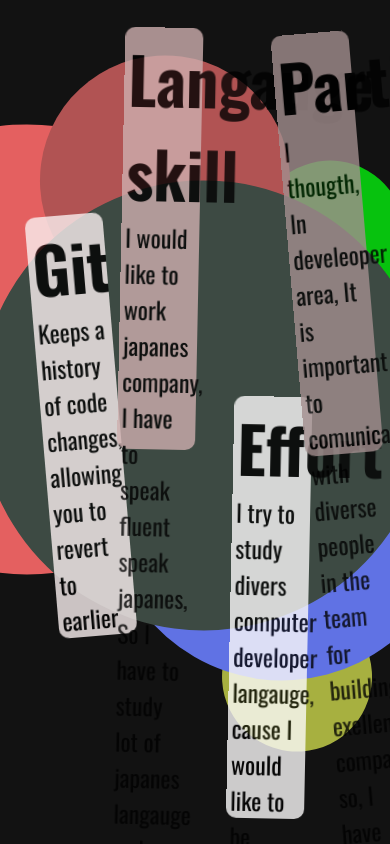
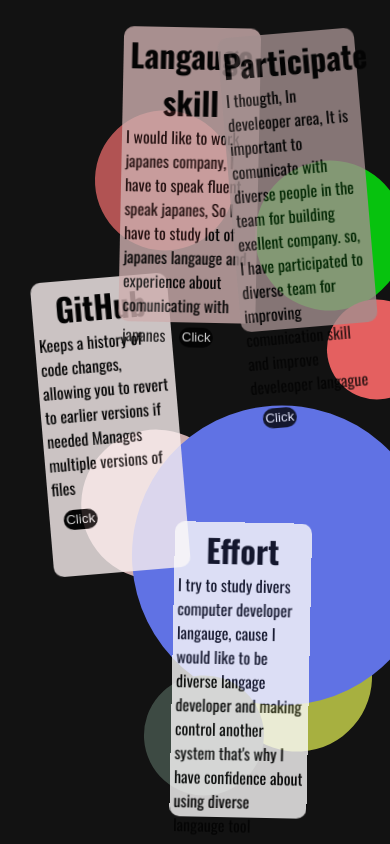
Before and after one commit to sdj050312/skill-portofolio, a plain HTML site: page index.html in a window 390 px wide. Shown: the part 3360-4204 px from the top of the page. Drawn offline with nearby package versions, Linux system fonts and the light colour scheme; a web font is replaced by a local one.

Commit message:
responsive css

```diff
--- a/css/dev.css
+++ b/css/dev.css
@@ -1000,7 +1000,7 @@ input[id="slide3"]:checked ~ .slide-btn label[for="slide3"] {
   font-size: 4rem;
 }
 .effort-board p {
-  font-size: 1.5rem;
+  font-size: 1.2rem;
 }
 .effort-board {
   margin: 1%;
@@ -1035,7 +1035,7 @@ input[id="slide3"]:checked ~ .slide-btn label[for="slide3"] {
   font-size: 4rem;
 }
 .effort-board-01 p {
-  font-size: 1.5rem;
+  font-size: 1.2rem;
 }
 
 .effort-board-01 {
@@ -1061,7 +1061,7 @@ input[id="slide3"]:checked ~ .slide-btn label[for="slide3"] {
   font-size: 4rem;
 }
 .effort-board-02 p {
-  font-size: 1.5rem;
+  font-size: 1.2rem;
 }
 .effort-board-02 {
   margin: 1%;
@@ -1085,7 +1085,7 @@ input[id="slide3"]:checked ~ .slide-btn label[for="slide3"] {
   font-size: 4rem;
 }
 .effort-board-03 p {
-  font-size: 1.5rem;
+  font-size: 1.2rem;
 }
 .effort-board-03 {
   margin: 1%;
--- a/css/responsive.css
+++ b/css/responsive.css
@@ -1,104 +1,155 @@
-
-@media (max-width: 1280px ){
-    .home{
+@media (max-width: 1280px) {
+  .home {
     grid-template-columns: 500px 400px;
   }
-    .home-title h1{
+
+  .home-title h1 {
     font-size: 2rem;
   }
-    .home-circle-ani{
+  .home-circle-ani {
     width: 480px;
     height: 480px;
   }
-    .botom-circle-ani{
+  .botom-circle-ani {
     width: 300px;
     transform: translateY(-150%);
     height: 300px;
   }
-    .tab_content{
+  .tab_content {
     width: 90%;
   }
-    .board-exp{
-        font-size: .8rem;
+  .board-exp {
+    font-size: 0.8rem;
   }
-    .chart-bar{
+  .chart-bar {
     width: 250px;
   }
-    .plus-exp01{
-        font-size: .8rem;
+  .plus-exp01 {
+    font-size: 0.8rem;
   }
-    .plus-exp{
-        font-size: .7rem;
+  .plus-exp {
+    font-size: 0.7rem;
   }
-    .project-icon-name li{
+  .project-icon-name li {
     display: none;
   }
-    .project-icon i{
+  .project-icon i {
     font-size: 1rem;
   }
-    .project_exp li{
-        font-size: .7rem;
+  .project_exp li {
+    font-size: 0.7rem;
   }
-    .slide-btn label{
+  .slide-btn label {
     width: 90px;
     height: 15px;
   }
-    .skill-content h1{
+  .skill-content h1 {
     font-size: 3rem;
-
   }
-    .skill-content h3{
+  .skill-content h3 {
     font-size: 2rem;
   }
-    .skill-content p{
-        font-size: .7rem;
+  .skill-content p {
+    font-size: 0.7rem;
   }
-    .skill-btn{
+  .skill-btn {
     margin-top: 30px;
   }
-    .mails h1{
+  .mails h1 {
     font-size: 3rem;
   }
-    .mails li{
+  .mails li {
     font-size: 1.3rem;
   }
-    .mail-img{
+  .mail-img {
     height: 50%;
   }
-    .footer-circle-ani{
+  .footer-circle-ani {
     transform: translateX(-40%);
   }
+  #component-card {
+    width: 40%;
+    height: 40%;
   }
-@media (max-width: 768px )  {
-    .head{
+  #component-card h1 {
+    font-size: 2rem;
+  }
+  #component-card p {
+    font-size: 1rem;
+  }
+  .line-b1 {
+    width: 100px;
+    height: 100px;
+  }
+
+  .line-b2 {
+    width: 240px;
+    height: 240px;
+  }
+  .line-b3 {
+    width: 340px;
+    height: 340px;
+  }
+  .line-b4 {
+    width: 120px;
+    height: 120px;
+  }
+}
+@media (max-width: 768px) {
+  .head {
     display: none;
   }
-    .head-tab-menu{
-        top:10px;
+  .line-b1 {
+    width: 100px;
+    height: 100px;
+  }
+
+  .line-b2 {
+    width: 140px;
+    height: 140px;
+  }
+  .line-b3 {
+    width: 300px;
+    height: 300px;
+  }
+  .line-b4 {
+    width: 120px;
+    height: 120px;
+  }
+  #component-card {
+    width: 35%;
+    height: 35%;
+  }
+  #component-card h1 {
+    font-size: 2rem;
+  }
+  #component-card p {
+    font-size: 1rem;
+  }
+  .head-tab-menu {
+    top: 10px;
     height: 35px;
     max-width: 100%;
     min-width: 100%;
 
-
     z-index: 1000000;
     position: fixed;
     display: block;
-
   }
-    .menu-tabs.active{
+  .menu-tabs.active {
     display: none;
   }
 
-    .menu-tabs{
+  .menu-tabs {
     position: fixed;
-        transition: .3s;
+    transition: 0.3s;
     z-index: 10000;
     display: none;
     max-width: 100%;
     min-width: 100%;
     height: 100vh;
     min-height: 100vh;
-        top:0;
+    top: 0;
     left: 0;
     background-color: wheat;
     opacity: 0.8;
@@ -106,8 +157,7 @@
     align-items: center;
     justify-content: center;
   }
-    .menu-tabs ul{
-
+  .menu-tabs ul {
     position: absolute;
     display: flex;
     height: 100%;
@@ -116,108 +166,103 @@
     flex-direction: column;
   }
 
-    .menu-tabs li a{
+  .menu-tabs li a {
     color: black;
     font-size: 4rem;
-        transition: .2s;
+    transition: 0.2s;
   }
-    .menu-tabs li a:hover{
+  .menu-tabs li a:hover {
     color: rgb(110, 107, 107);
   }
 
-    label[for="tab"]{
+  label[for="tab"] {
     position: absolute;
     width: 50px;
     right: 40px;
     height: 100%;
-
   }
 
-    input[name = "tab"]:checked ~ label[for = "tab"] span:nth-child(1){
+  input[name="tab"]:checked ~ label[for="tab"] span:nth-child(1) {
     transform: rotate(45deg);
-        top:40%;
+    top: 40%;
     border: none;
     background-color: rgb(49, 46, 40);
   }
 
-    input[name = "tab"]:checked ~ label[for = "tab"] span:nth-child(2){
+  input[name="tab"]:checked ~ label[for="tab"] span:nth-child(2) {
     opacity: 0;
   }
 
-    input[name = "tab"]:checked ~ label[for = "tab"] span:nth-child(3){
+  input[name="tab"]:checked ~ label[for="tab"] span:nth-child(3) {
     transform: rotate(-45deg);
-        top:40%;
+    top: 40%;
     border: none;
     background-color: rgb(49, 46, 40);
   }
-    input[type = "checkbox"]{
-
+  input[type="checkbox"] {
     display: none;
-
   }
-    .head-tab-menu label[for = "tab"] > span{
+  .head-tab-menu label[for="tab"] > span {
     position: absolute;
     z-index: 100;
     border-radius: 10px;
-        transition: .3s;
+    transition: 0.3s;
     width: 100%;
 
     background-color: rgb(175, 104, 104);
 
     height: 7px;
   }
-    label span:nth-child(1){
-        top:0;
+  label span:nth-child(1) {
+    top: 0;
   }
-    label span:nth-child(2){
-        top:30%;
+  label span:nth-child(2) {
+    top: 30%;
   }
-    label span:nth-child(3){
-        top:60%;
+  label span:nth-child(3) {
+    top: 60%;
   }
-    .home{
+  .home {
     grid-template-columns: 200px 200px;
     grid-template-columns: 1fr;
   }
-    .home-title h1{
+  .home-title h1 {
     font-size: 2rem;
   }
 
-    .home-circle-ani{
+  .home-circle-ani {
     max-width: 240px;
     transform: translateY(100px);
     max-height: 240px;
   }
-    .botom-circle-ani{
+  .botom-circle-ani {
     transform: translateY(0%);
     position: absolute;
-        top:100px;
+    top: 100px;
     width: 200px;
     height: 200px;
   }
-    .url-content{
+  .url-content {
     display: none;
   }
-    .profile-content{
-        width:100%;
+  .profile-content {
+    width: 100%;
     transform: translateY(-200px);
     height: 200px;
   }
-    .circle-ani-mini{
+  .circle-ani-mini {
     width: 50px;
     height: 50px;
     transform: translateX(-100px) translateY(30px);
   }
-    .mail-content i{
-
+  .mail-content i {
   }
-   .profile-img{
+  .profile-img {
     width: 240px;
     height: 240px;
     border-radius: 30% 50% 60% 40%;
-
   }
-    .my-profile{
+  .my-profile {
     text-align: center;
     font-size: 1rem;
     width: 80%;
@@ -226,204 +271,200 @@
   }
 
   /*resume-section*/
-    .resume{
+  .resume {
     padding: 0;
   }
-    .tab_content{
+  .tab_content {
     width: 90%;
   }
-    .title_01 h1{
+  .title_01 h1 {
     font-size: 3rem;
   }
-    .title_01 h2{
+  .title_01 h2 {
     font-size: 1rem;
   }
-    .content_img li:nth-child(1) h1{
+  .content_img li:nth-child(1) h1 {
     font-size: 3rem;
   }
-    .content-list{
-
+  .content-list {
     flex-direction: column;
-
   }
-    #divider{
+  #divider {
     display: none;
   }
-    .content_item{
+  .content_item {
     margin: 0;
     margin-top: 3px;
   }
-    .content_img_title{
+  .content_img_title {
     width: 100%;
     height: 120px;
     border: solid 1px;
     object-fit: cover;
     overflow: hidden;
   }
-    .content_img_title img{
+  .content_img_title img {
     transform: translateY(-150px);
   }
-    .content_board{
+  .content_board {
     z-index: 2;
     bottom: 100;
     background-color: black;
     max-height: 100px;
   }
-    .board-exp{
+  .board-exp {
     background-color: black;
-        font-size: .9rem;
-
+    font-size: 0.9rem;
   }
-    .plus-exp01{
-        font-size: .5rem;
+  .plus-exp01 {
+    font-size: 0.5rem;
   }
-    .plus-exp{
-        font-size: .5rem;
+  .plus-exp {
+    font-size: 0.5rem;
   }
-   .content_item:hover .content_board{
+  .content_item:hover .content_board {
     bottom: 150px;
   }
-.slide_content_title{
+  .slide_content_title {
     width: 100%;
     border: none;
   }
-.content_prop{
+  .content_prop {
     display: flex;
     flex-direction: column;
   }
-.slide-btn label{
+  .slide-btn label {
     transform: translateX(10px);
     width: 70px;
     height: 10px;
   }
-label:nth-child(1){
+  label:nth-child(1) {
     transform: translateX(70px);
   }
-label:nth-child(3){
+  label:nth-child(3) {
     transform: translateX(-50px);
   }
   .slide_project_img {
     display: none;
   }
-#item1{
+  #item1 {
     color: black;
     background: url(../img/30min.PNG);
     background-size: 100% 100%;
   }
-#item2{
+  #item2 {
     color: black;
     background: url(../img/FMS.PNG);
     background-size: 100% 100%;
   }
-#item3{
+  #item3 {
     color: black;
     background: url(../img/shoppy.PNG);
     background-size: 100% 100%;
   }
-.project-icon-name li{
-    font-size: .9rem;
+  .project-icon-name li {
+    font-size: 0.9rem;
     display: block;
   }
-.project-link{
+  .project-link {
     background-color: black;
   }
-.project-link a{
+  .project-link a {
     color: white;
   }
-.project-link:hover{
+  .project-link:hover {
     background-color: white;
   }
-.project-link:hover a{
+  .project-link:hover a {
     color: black;
   }
-.project-icon i{
+  .project-icon i {
     font-size: 1.5rem;
   }
-.project_item h2{
+  .project_item h2 {
     padding: 5px;
-    font-size: .8rem;
+    font-size: 0.8rem;
     border: solid 1px;
     background-color: black;
     color: white;
   }
-#angle{
+  #angle {
     display: none;
   }
-.skill-content h1{
+  .skill-content h1 {
     font-size: 2rem;
   }
-.skill-content h3{
-    font-size: .8rem;
+  .skill-content h3 {
+    font-size: 0.8rem;
   }
-.skill-content p{
-    font-size: .8rem;
+  .skill-content p {
+    font-size: 0.8rem;
   }
-.skill-icon-front{
+  .skill-icon-front {
     width: 300px;
   }
-.skill-icon-back{
+  .skill-icon-back {
     bottom: 10%;
     right: 18%;
     position: absolute;
   }
-.send-mail{
+  .send-mail {
     flex-direction: column;
   }
-.mail-container{
+  .mail-container {
     height: 500px;
 
     grid-template-rows: 50% 50%;
     grid-template-columns: 1fr;
   }
-.mails h1{
+  .mails h1 {
     transform: translateY(-50px);
     margin: 0;
     text-align: center;
     font-size: 2rem;
   }
-.mail-img{
+  .mail-img {
     height: 100%;
   }
-.mails li i{
+  .mails li i {
     font-size: 1rem;
   }
-.mails li{
+  .mails li {
     margin-top: 5px;
     font-size: 1rem;
   }
-.footer-circle-ani{
+  .footer-circle-ani {
     position: absolute;
     left: 60%;
-    top:60%;
+    top: 60%;
     transform: translateX(0%);
   }
-.modal-overlay{
+  .modal-overlay {
     height: 200vh;
   }
-.modal-overlay a{
+  .modal-overlay a {
     font-size: 2rem;
   }
-.modal{
+  .modal {
     overflow-x: hidden;
     width: 450px;
-    top:10%;
+    top: 10%;
     transform: translateX(-50%);
     height: 80%;
   }
-.delete-modal{
+  .delete-modal {
     transform: translateY(20px);
     z-index: 1000000;
     cursor: pointer;
     position: absolute;
   }
-.footer-circle-ani span{
+  .footer-circle-ani span {
     width: 150px;
     height: 150px;
   }
-
 }
-@media (max-width : 490px) {
-    .home-title h2{
+@media (max-width: 490px) {
+  .home-title h2 {
     margin-bottom: 20px;
     font-size: 1rem;
   }
--- a/index.html
+++ b/index.html
@@ -8,9 +8,11 @@
     <link rel="stylesheet" href="./css/dev.css">
     <link rel="stylesheet" href="./css/animation.css">
     <link rel="stylesheet" href="./css/responsive.css">
+    <link rel="stylesheet" href="./css/responsive01.css">
     <script src="https://cdnjs.cloudflare.com/ajax/libs/gsap/3.11.1/ScrollTrigger.min.js"></script>
     <script src="https://cdnjs.cloudflare.com/ajax/libs/gsap/3.12.5/gsap.min.js" integrity="sha512-7eHRwcbYkK4d9g/6tD/mhkf++eoTHwpNM9woBxtPUBWm67zeAfFC+HrdoE2GanKeocly/VxeLvIqwvCdk7qScg==" crossorigin="anonymous" referrerpolicy="no-referrer"></script>
    <script src="./src/fontawsome.js"></script>
+
 
 </head>
 
@@ -23,6 +25,7 @@
                     <li><a href="#resume">Resume</a></li>
                     <li><a href="#project">Project</a></li>
                     <li><a href="#skill">Skill</a></li>
+                    <li><a href="#effort">Effort</a></li>
                     <li><a href="#mail">Contact</a></li>
                 </ul>
             </div>
@@ -39,6 +42,7 @@
                 <li><a href="#resume">Experience</a></li>
                 <li><a href="#project">Project</a></li>
                 <li><a href="#skill">Skill</a></li>
+                <li><a href="#effort">Effort</a></li>
                 <li><a href="#mail">Contact</a></li>
             </ul>
         </div>
@@ -599,7 +603,7 @@
                 </div>
                 <div class="effort-board-01" id = "component-card">
                     <h1>Langauge skill</h1>
-                    <p>I would like to work japanes company, I have to speak fluent speak japanes, So I have to study lot of japanes langauge and experience about comunicating with someone who are japanes</p>
+                    <p>I would like to work japanes company, I have to speak fluent speak japanes, So I have to study lot of japanes langauge and experience about comunicating with </p>japanes
                     <button type = "button">Click</button>
 
             </div>
@@ -610,7 +614,7 @@
 
         </div>
         <div class="effort-board-03" id = "component-card">
-            <h1>Participation</h1>
+            <h1>Participate</h1>
             <p>I thougth, In develeoper area, It is important to comunicate with diverse people in the team for building exellent company.
                 so, I have participated to diverse team for improving comunication skill and improve develeoper langague
             </p>
--- a/src/scoll.js
+++ b/src/scoll.js
@@ -8,6 +8,7 @@ const Section = {
   resume: "#resume",
   project: "#project",
   skill: "#skill",
+  effort: "#effort",
   mail: "#mail",
   root: sections,
   threshold: 0.5,
```
Also changed, not shown: css/responsive01.css (added). Lines whose indentation alone changed are shown as unchanged.
